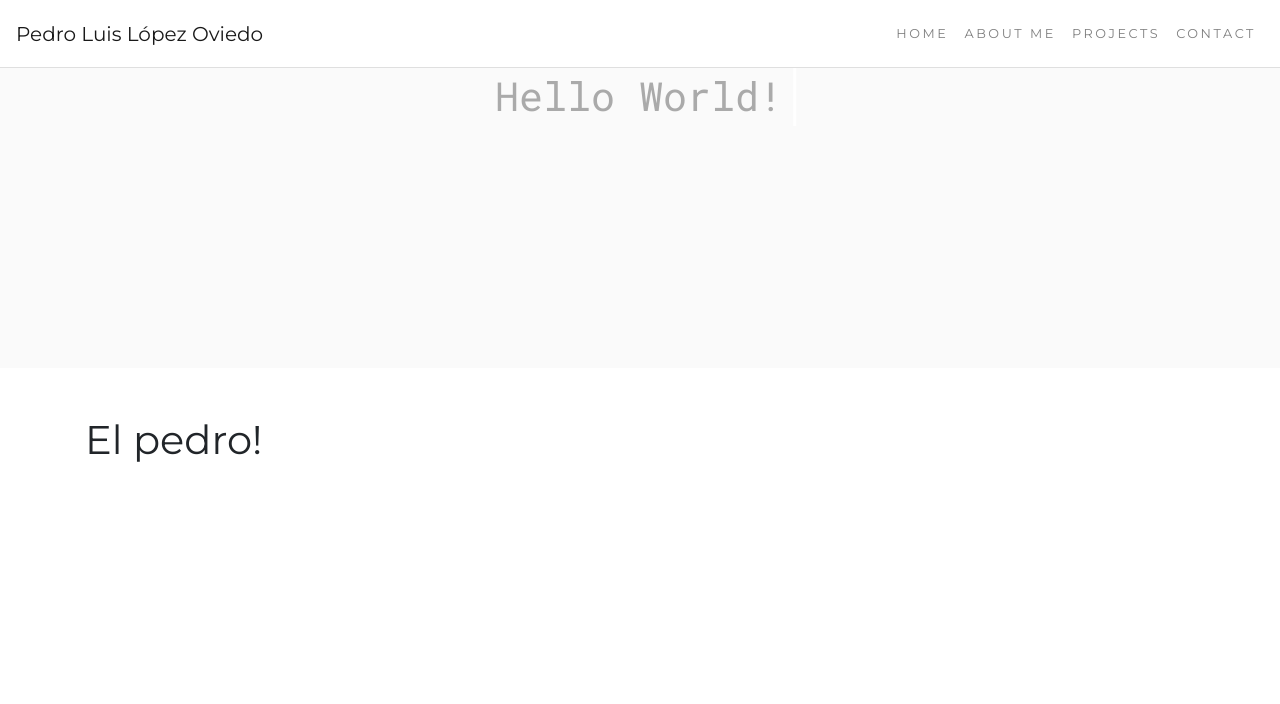
After one commit to ciscodea/Portfolio, a Django app: template templates/home.html in a window 1280 px wide. The commit adds this page. Shown: the top 704 px of the page. Run offline with Django 3.2, Linux system fonts and the light colour scheme; the template is opened without the code that fills it, so the values that code supplies are empty; some libraries are stand-ins or nearby versions.

Commit message:
first commit for home header, adding some animations with animejs

```diff
--- a/portfolio/views.py
+++ b/portfolio/views.py
@@ -5,7 +5,7 @@ from django.shortcuts import render
 
 
 def index(request):
-    return render(request, 'index.html')
+    return render(request, 'home.html')
 
 def contact(request):
     return render(request, 'contact.html')
--- /dev/null
+++ b/static/css/animation.css
@@ -0,0 +1,34 @@
+.ml11 {
+    font-weight: 200;
+    font-size: 2.5em;
+    color: #aaa;
+    font-family: 'Roboto Mono', monospace;
+  }
+
+  .ml11 .text-wrapper {
+    position: relative;
+    display: inline-block;
+    padding-top: 0.1em;
+    padding-right: 0.05em;
+    padding-bottom: 0.15em;
+  }
+
+  .ml11 .line {
+    opacity: 0;
+    position: absolute;
+    left: 0;
+    height: 100%;
+    width: 3px;
+    background-color: #fff;
+    transform-origin: 0 50%;
+  }
+
+  .ml11 .line1 {
+    top: 0;
+    left: 0;
+  }
+
+  .ml11 .letter {
+    display: inline-block;
+    line-height: 1em;
+  }
--- a/static/css/main.css
+++ b/static/css/main.css
@@ -18,6 +18,14 @@ html, body {
     padding-bottom: 1rem;
     letter-spacing: .2em;
     font-size: 0.80rem;
+}
+
+.header {
+    background: #fafafa;
+    width: 100%;
+    height: 300px;
+    text-align: center;
+
 }
 
 .footer {
--- /dev/null
+++ b/static/js/animation.js
@@ -0,0 +1,26 @@
+// Wrap every letter in a span
+var textWrapper = document.querySelector('.ml11 .letters');
+textWrapper.innerHTML = textWrapper.textContent.replace(/([^\x00-\x80]|\w)/g, "<span class='letter'>$&</span>");
+
+anime.timeline({loop: false})
+  .add({
+    targets: '.ml11 .line',
+    scaleY: [0,1],
+    opacity: [0.5,1],
+    easing: "easeOutExpo",
+    duration: 700
+  })
+  .add({
+    targets: '.ml11 .line',
+    translateX: [0, document.querySelector('.ml11 .letters').getBoundingClientRect().width + 10],
+    easing: "easeOutExpo",
+    duration: 700,
+    delay: 200
+  }).add({
+    targets: '.ml11 .letter',
+    opacity: [0,1],
+    easing: "easeOutExpo",
+    duration: 600,
+    offset: '-=775',
+    delay: (el, i) => 120 * (i+1)
+  })
--- a/templates/base.html
+++ b/templates/base.html
@@ -4,22 +4,26 @@
     <meta charset="UTF-8">
     <meta name="viewport" content="width=device-width, initial-scale=1">
 
-
     {% block head_content %}{% endblock %}
 
     {% load static %}
+    <link rel="stylesheet" href="{% static 'css/bootstrap.min.css' %}" />
+    <link rel="stylesheet" href="{% static 'css/main.css' %}" />
+    <link rel="stylesheet" href="{% static 'css/animation.css' %}" />
 
-    <link rel="stylesheet" href="{% static 'css/bootstrap.min.css' %}" />
     <link href="https://fonts.googleapis.com/css2?family=Montserrat&display=swap" rel="stylesheet">
-    <link rel="stylesheet" href="{% static 'css/main.css' %}" />
+    <link href="https://fonts.googleapis.com/css2?family=Roboto+Mono&display=swap" rel="stylesheet">
+
+
     <script src="https://kit.fontawesome.com/a076d05399.js" crossorigin="anonymous"></script>
 </head>
 <body>
     {% include "nav.html" %}
 
+    {% block header %}{% endblock %}
+
     <div class="container mt-5">
-        {% block container%}
-        {% endblock %}
+        {% block container%}{% endblock %}
     </div>
 
     {% include "footer.html" %}
@@ -27,6 +31,9 @@
 <script src="https://code.jquery.com/jquery-3.3.1.slim.min.js" integrity="sha384-q8i/X+965DzO0rT7abK41JStQIAqVgRVzpbzo5smXKp4YfRvH+8abtTE1Pi6jizo" crossorigin="anonymous"></script>
 <script src="https://cdnjs.cloudflare.com/ajax/libs/popper.js/1.14.3/umd/popper.min.js" integrity="sha384-ZMP7rVo3mIykV+2+9J3UJ46jBk0WLaUAdn689aCwoqbBJiSnjAK/l8WvCWPIPm49" crossorigin="anonymous"></script>
 <script src="https://stackpath.bootstrapcdn.com/bootstrap/4.1.3/js/bootstrap.min.js" integrity="sha384-ChfqqxuZUCnJSK3+MXmPNIyE6ZbWh2IMqE241rYiqJxyMiZ6OW/JmZQ5stwEULTy" crossorigin="anonymous"></script>
+<script src="https://cdnjs.cloudflare.com/ajax/libs/animejs/2.0.2/anime.min.js"></script>
+<script src="{% static 'js/animation.js' %}"></script>
+
 </body>
 
 
--- /dev/null
+++ b/templates/home.html
@@ -0,0 +1,21 @@
+{% extends 'base.html' %}
+
+{% block head_content %}
+    <title>Pedro López Oviedo</title>
+{% endblock %}
+
+{% block header %}
+    <header class="header">
+       <h1 class="ml11">
+            <span class="text-wrapper">
+                <span class="line line1"></span>
+                <span class="letters">Hello World!</span>
+
+            </span>
+        </h1>
+    </header>
+{% endblock %}
+
+{%block container %}
+    <h1>El pedro! </h1>
+{% endblock %}
```
Also changed, not shown: templates/index.html (deleted, +0 -11 lines).
